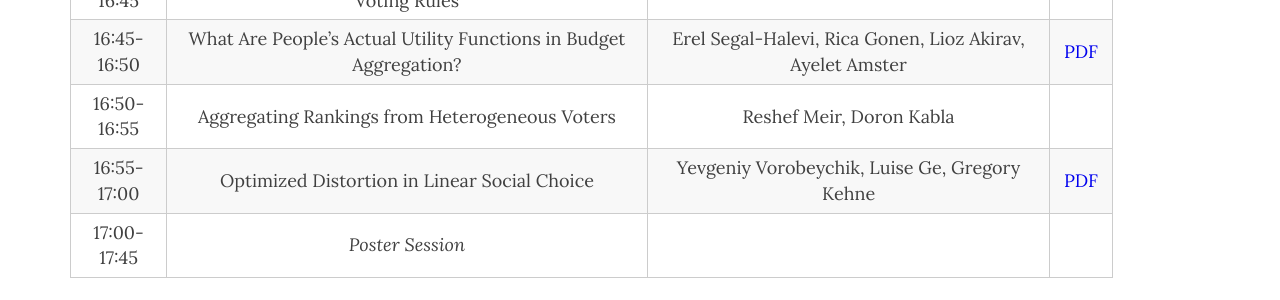
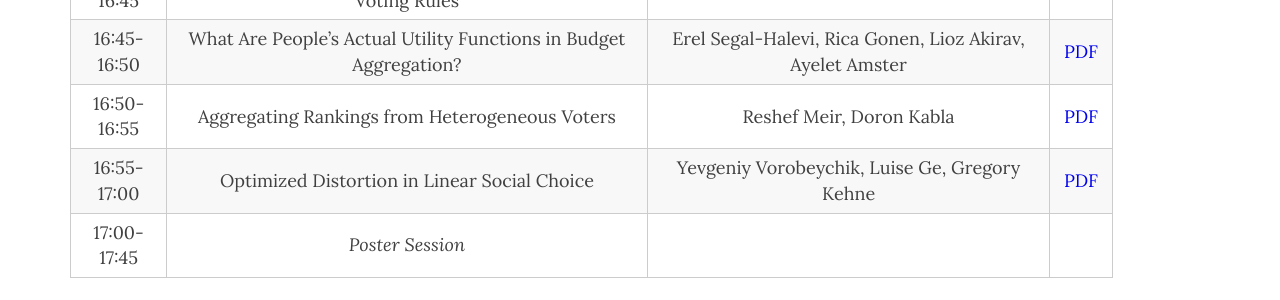
Before and after one commit to gtep-workshops/gaiw2026, a Jekyll site: the page built from program.md, in a window 1280 px wide and 900 px high, scrolled down 3757 px. Shown: the part 406-706 px from the top of the window. Built offline with Jekyll 4.4.1, drawn with Linux system fonts in a browser that asks for light colours; nearby versions of some CDN libraries.

Commit message:
Reshef's Paper

```diff
--- a/program.md
+++ b/program.md
@@ -78,6 +78,6 @@ Abstract: In this talk I will present a research program whose goal is to develo
 | 16:35-16:40 | Is Four Enough? Automated Reasoning Approaches and Dual Bounds for Condorcet Dimensions of Elections          | Ruben Martins, George Zhaoqi Li, Ratip Emin Berker, Itai Zilberstein                      | <a href="https://gtep-workshops.github.io/gaiw2026/pdf/24.pdf"> PDF </a> |
 | 16:40-16:45 | Algorithms for Structured Elections under Thiele Voting Rules                                                 | Krzysztof Sornat, Alexandra Anna Lassota                                                  |                                                                          |
 | 16:45-16:50 | What Are People’s Actual Utility Functions in Budget Aggregation?                                             | Erel Segal-Halevi, Rica Gonen, Lioz Akirav, Ayelet Amster                                 | <a href="https://gtep-workshops.github.io/gaiw2026/pdf/36.pdf"> PDF </a> |
-| 16:50-16:55 | Aggregating Rankings from Heterogeneous Voters                                                                | Reshef Meir, Doron Kabla                                                                  |                                                                          |
+| 16:50-16:55 | Aggregating Rankings from Heterogeneous Voters                                                                | Reshef Meir, Doron Kabla                                                                  | <a href="https://gtep-workshops.github.io/gaiw2026/pdf/37.pdf"> PDF </a> |
 | 16:55-17:00 | Optimized Distortion in Linear Social Choice                                                                  | Yevgeniy Vorobeychik, Luise Ge, Gregory Kehne                                             | <a href="https://gtep-workshops.github.io/gaiw2026/pdf/46.pdf"> PDF </a> |
 | 17:00-17:45 | _Poster Session_                                                                                              |                                                                                           |                                                                          |
```
Also changed, not shown: 1 other file.
